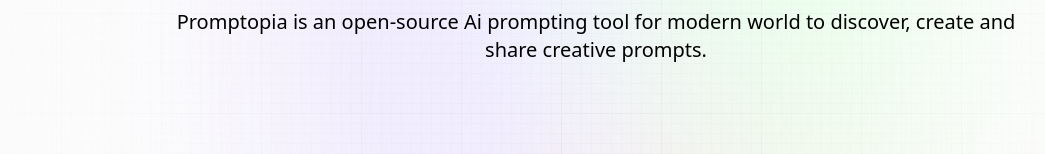
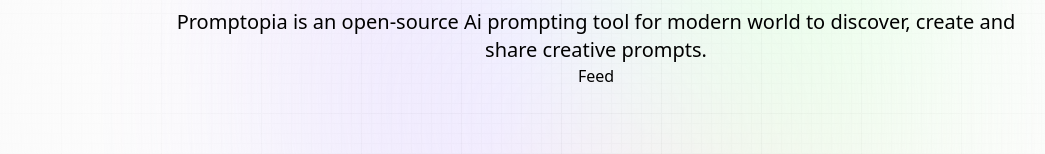
Before and after one commit to AhmedEid2504/Propmtopia, a Next.js app: page / in a window 1280 px wide. Shown: the part 292-446 px from the top of the page, without its empty margins (44-1089 px from the left). Built offline with nearby package versions, Linux system fonts and the light colour scheme; no server answers.

Commit message:
adds folder for the create prompt page

```diff
--- /dev/null
+++ b/app/create-prompt/page.tsx
@@ -0,0 +1,11 @@
+import React from 'react'
+
+const page = () => {
+    return (
+        <div>
+            Create Prompt
+        </div>
+    )
+}
+
+export default page
--- a/components/Feed.tsx
+++ b/components/Feed.tsx
@@ -3,7 +3,7 @@
 const Feed = () => {
   return (
     <div>
-
+      Feed
     </div>
   )
 }
```
